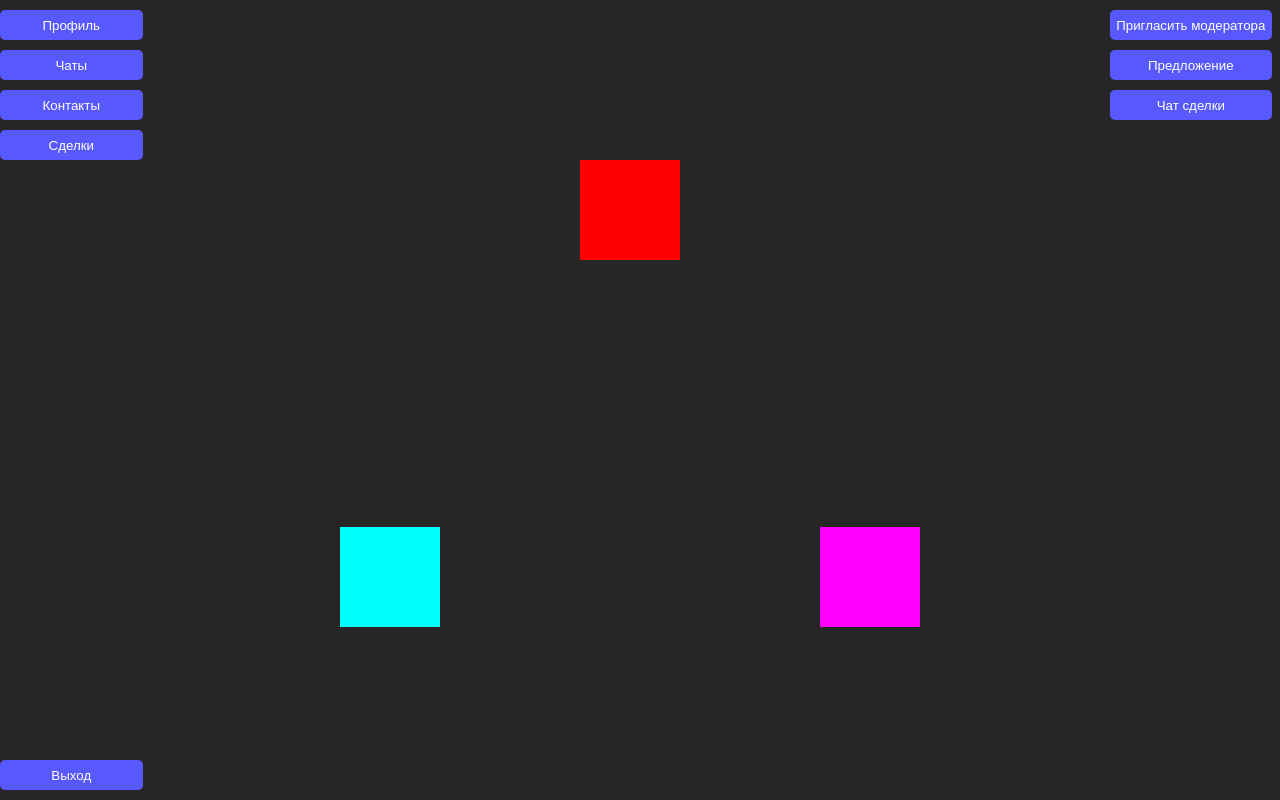
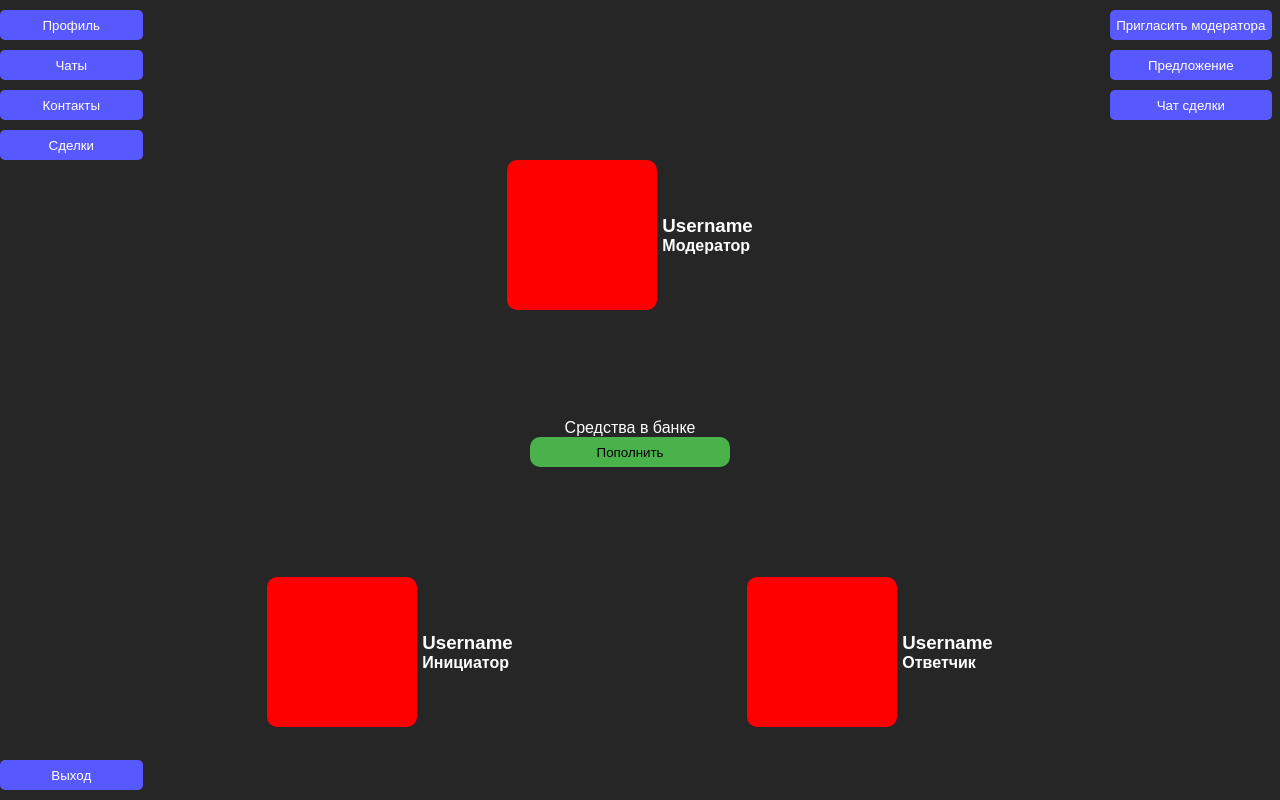
Before and after one commit to dev-team-3-4/all-seeing-eye, a Django app: page /web/create_deal in a window 1280 px wide. Run offline with Django 4.2, Linux system fonts and the light colour scheme; parts of the project's set-up code (start-up, migrations or seed data) failed here and were passed over.

Commit message:
Adding Deals. Added skeleton of page

```diff
--- a/triangle/frontend/static/css/create_deal.css
+++ b/triangle/frontend/static/css/create_deal.css
@@ -11,16 +11,14 @@
 }
 
 .initiator {
-    width: 100px;
-    height: 100px;
-    background-color: cyan;
+    display: flex;
+    flex-direction: row;
 }
 
 
 .responder {
-    width: 100px;
-    height: 100px;
-    background-color: magenta;
+    display: flex;
+    flex-direction: row;
 }
 
 
@@ -29,9 +27,8 @@
     justify-content: space-around;
 }
 .moderator {
-    width: 100px;
-    height: 100px;
-    background-color: red;
+    display: flex;
+    flex-direction: row;
 }
 
 
@@ -39,6 +36,14 @@
     display: flex;
     width: 100%;
     height: calc(100vh / 3);
+    justify-content: space-around;
+}
+
+.money_center_container {
+    display: flex;
+    flex-direction: column;
+    width: 200px;
+    margin: auto;
 }
 
 
@@ -53,3 +58,33 @@
     flex-grow: 0;
     width: 200px;
 }
+
+.profile_picture {
+    background-color: red;
+    width: 150px;
+    height: 150px;
+    border-radius: 10px;
+}
+
+.username {
+    color: white;
+    padding-left: 5px;
+    height: fit-content;
+    justify-content: space-around;
+    margin: auto;
+}
+
+.username_role_container {
+    display: flex;
+    flex-direction: column;
+    flex-grow: 0;
+}
+
+.money_in_bank {
+    color: white;
+    text-align: center;
+}
+
+.append_money_button {
+    height: 30px;
+}
--- a/triangle/frontend/templates/create_deal.html
+++ b/triangle/frontend/templates/create_deal.html
@@ -38,15 +38,40 @@
             <div class="deal_body">
                 <div class="moderator_container">
                     <div class="moderator">
-
+                        <div class="profile_picture"></div>
+                        <div class="username_role_container">
+                            <div class="username">
+                                <h3 class="">Username</h3>
+                                <h4 class="">Модератор</h4>
+                            </div>
+                        </div>
                     </div>
                 </div>
                 <div class="money_container">
-
+                    <div class="money_center_container">
+                        <div class="money_in_bank">Средства в банке</div>
+                        <button class="button update_button append_money_button">Пополнить</button>
+                    </div>
                 </div>
                 <div class="users_container">
-                    <div class="initiator"></div>
-                    <div class="responder"></div>
+                    <div class="initiator">
+                        <div class="profile_picture"></div>
+                        <div class="username_role_container">
+                            <div class="username">
+                                <h3 class="">Username</h3>
+                                <h4 class="">Инициатор</h4>
+                            </div>
+                        </div>
+                    </div>
+                    <div class="responder">
+                        <div class="profile_picture"></div>
+                        <div class="username_role_container">
+                            <div class="username">
+                                <h3 class="">Username</h3>
+                                <h4 class="">Ответчик</h4>
+                            </div>
+                        </div>
+                    </div>
                 </div>
             </div>
             <div class="right_sidebar">
```
